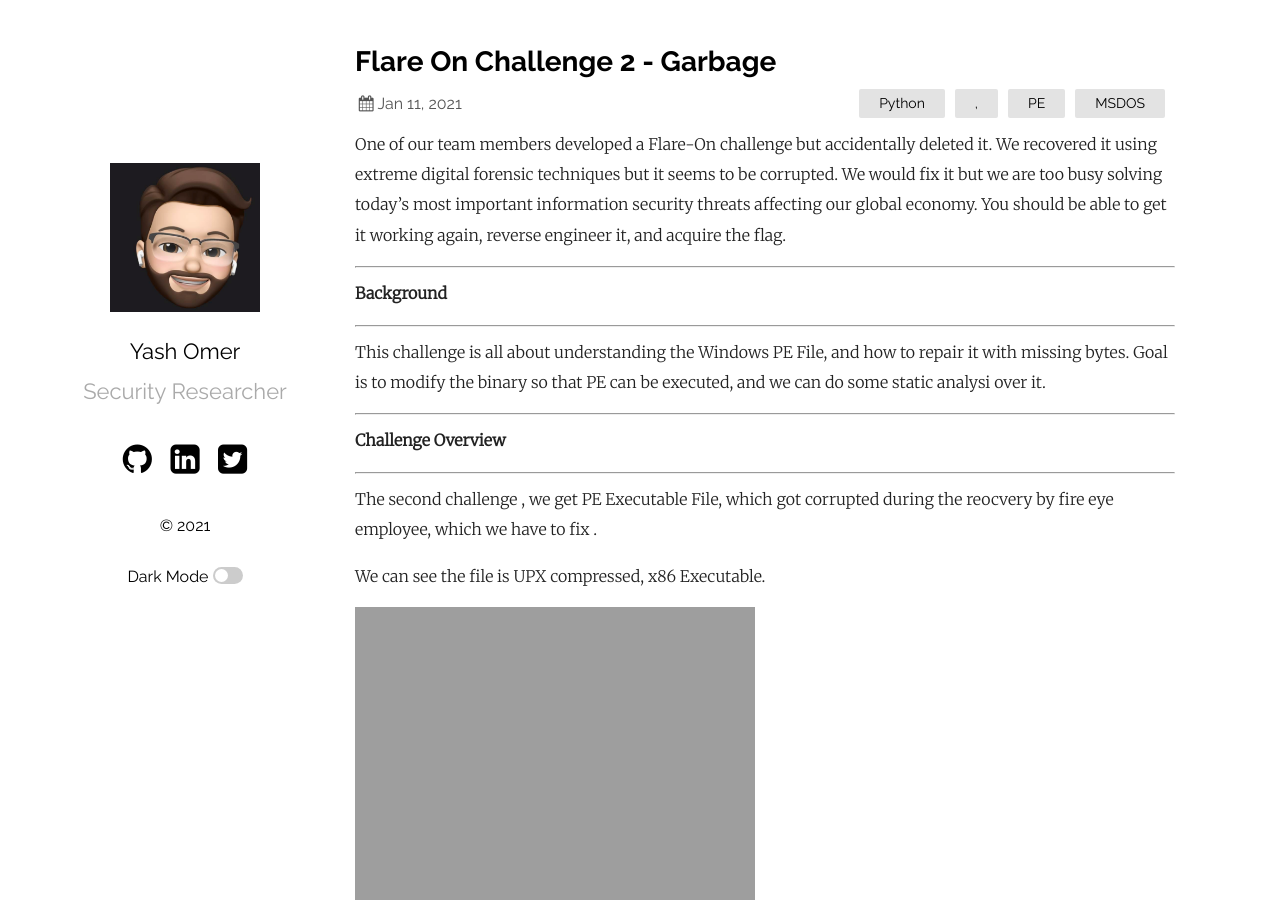
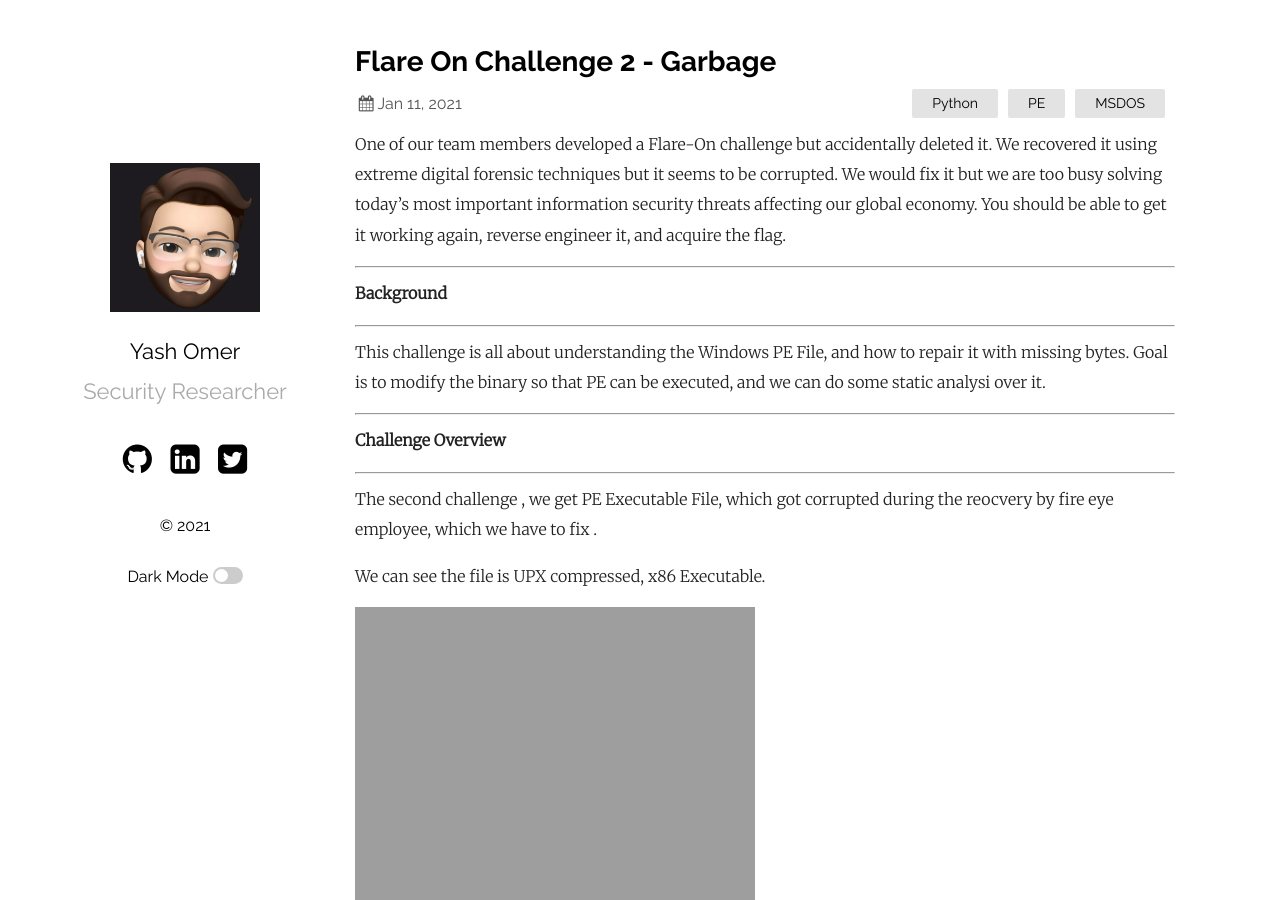
Before and after one commit to yashomer1994/yash007.github.io, a Jekyll site: the page built from _posts/2021-01-28-Flare-On-2020.md, in a window 1280 px wide and 900 px high. Built offline with Jekyll 4.4.1, drawn with Linux system fonts in a browser that asks for light colours.

```diff
--- a/_posts/2021-01-28-Flare-On-2020.md
+++ b/_posts/2021-01-28-Flare-On-2020.md
@@ -2,7 +2,7 @@
 layout: post
 title: "Flare On Challenge 2 - Garbage"
 date:   2021-01-11
-categories: Python , PE , MSDOS
+categories: Python PE MSDOS
 published: true
 ---
 
```
